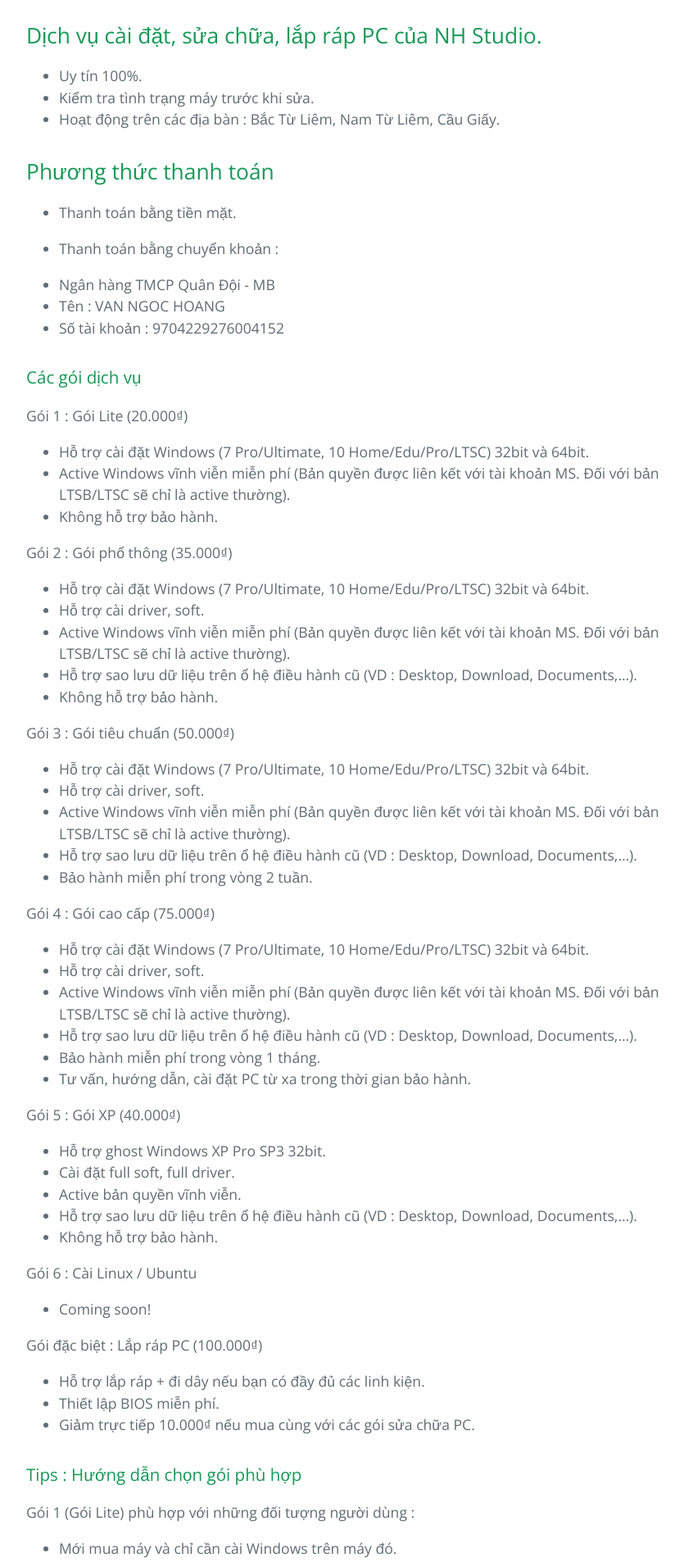
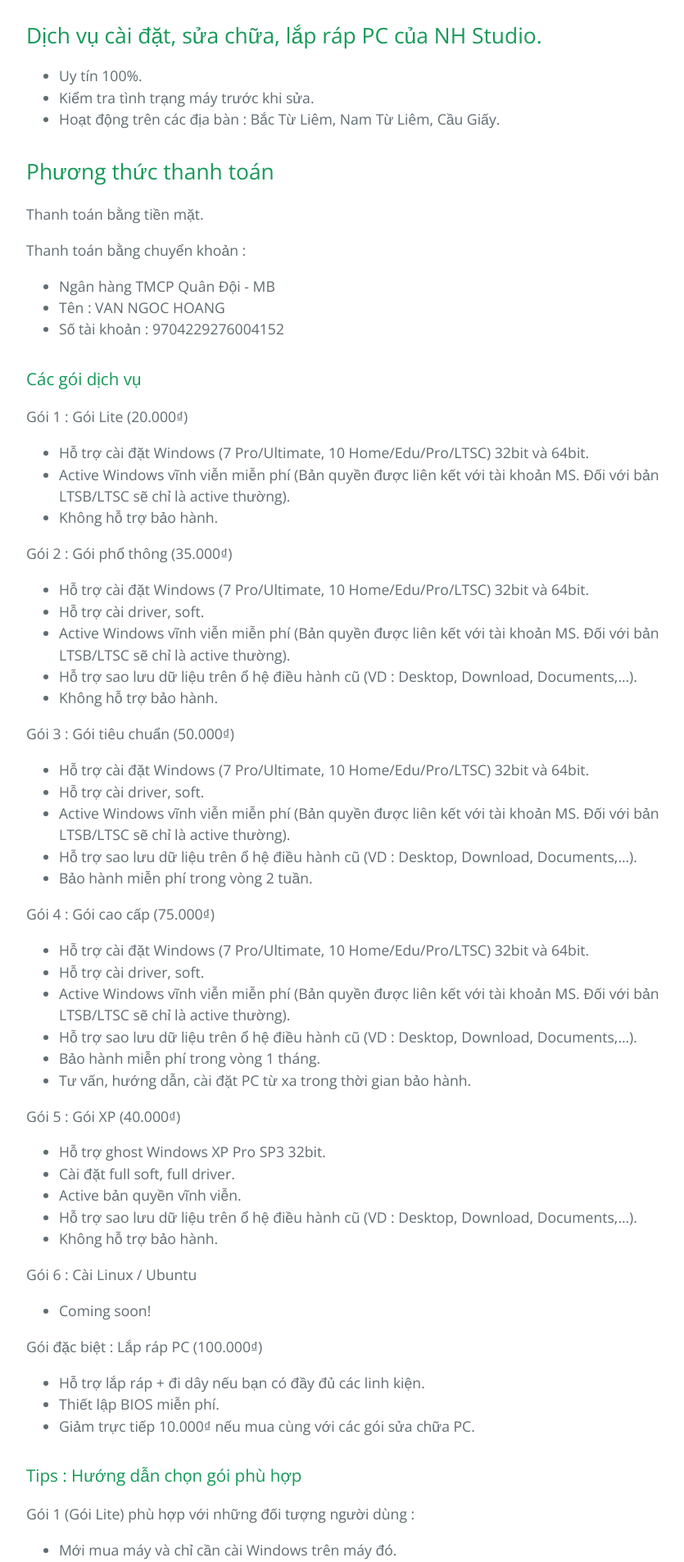
Before and after one commit to nh0909hn/NHFix, a Jekyll site: the page built from index.md, in a window 1280 px wide. Shown: the part 391-2297 px from the top of the page at 82% size, without its empty margins (192-1027 px from the left). Built offline with Jekyll 4.4.1, drawn with Linux system fonts in a browser that asks for light colours; our own code applies the rules of GitHub Pages for plain Markdown files.

```diff
--- a/index.md
+++ b/index.md
@@ -6,9 +6,9 @@
 
 ## Phương thức thanh toán
 
-- Thanh toán bằng tiền mặt.
+Thanh toán bằng tiền mặt.
 
-- Thanh toán bằng chuyển khoản :
+Thanh toán bằng chuyển khoản :
 
 + Ngân hàng TMCP Quân Đội - MB
 + Tên : VAN NGOC HOANG
```
